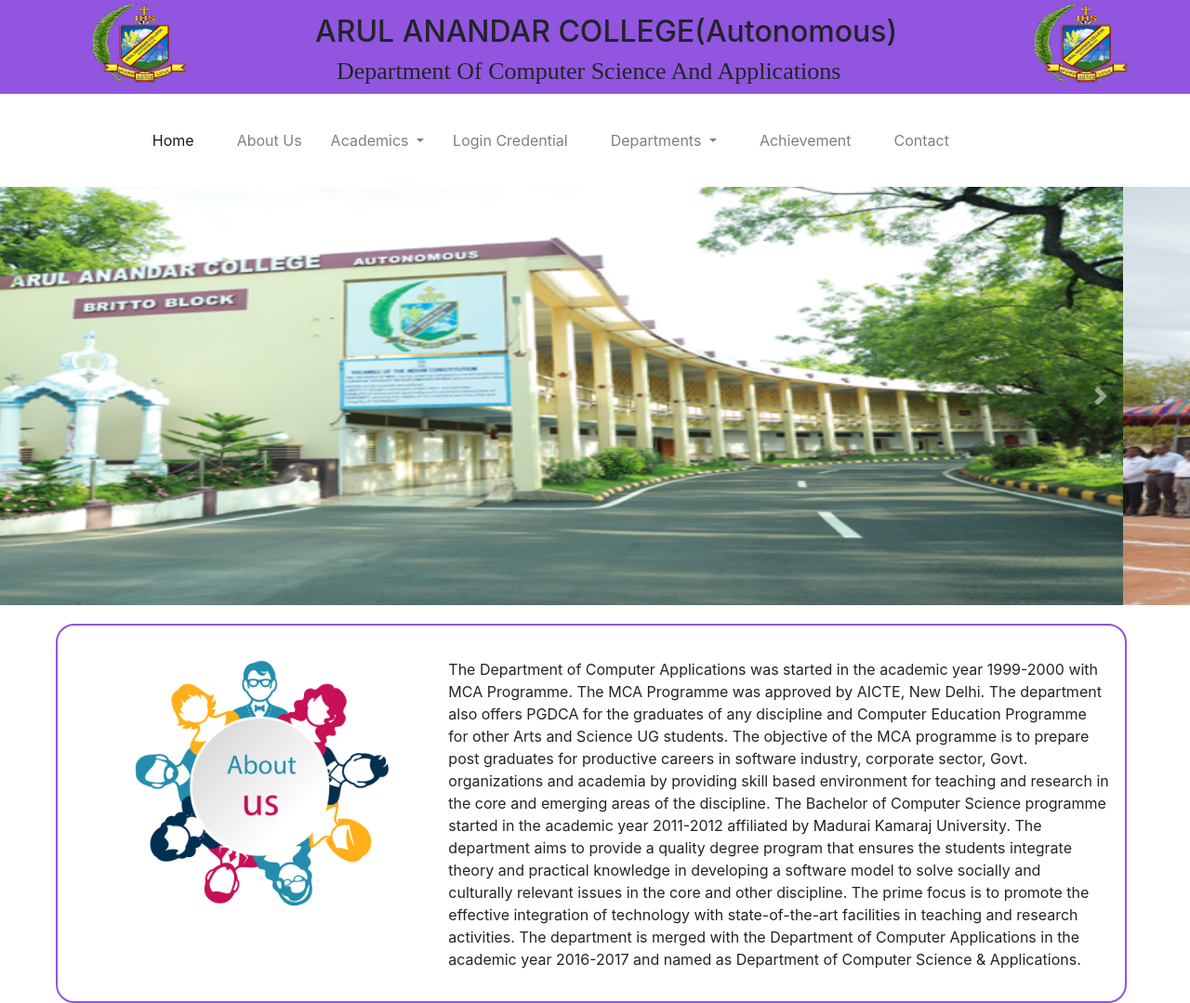
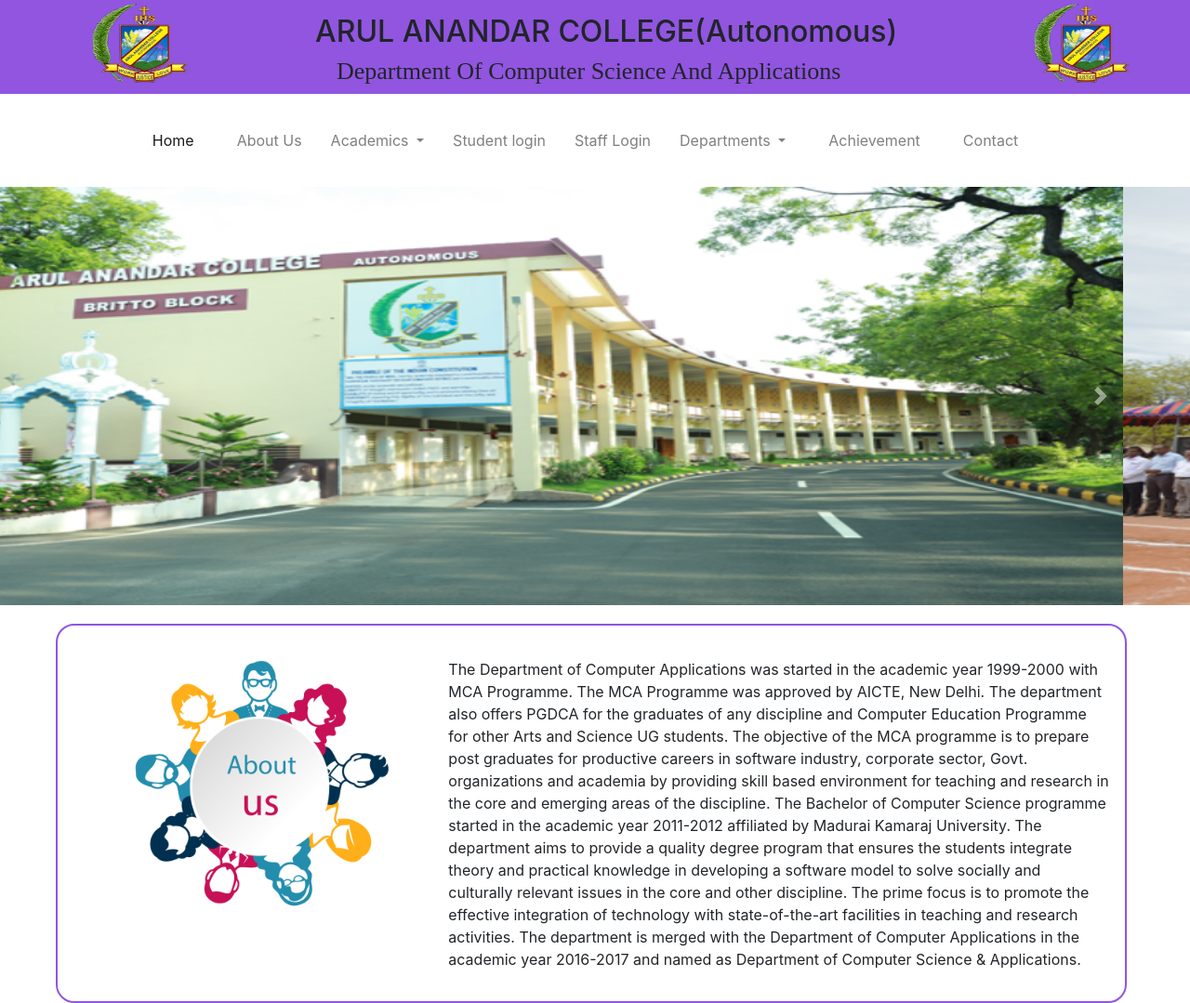
Before and after one commit to praveenmuthupandian/Department_web, a plain HTML site: page index.html in a window 1280 px wide. Shown: the top 1079 px of the page at 93% size. Drawn offline with nearby package versions, Linux system fonts and the light colour scheme.

Commit message:
login changes

```diff
--- a/index.html
+++ b/index.html
@@ -49,11 +49,11 @@
             </div>
           </li>
           <li class="nav-item menu-item">
-            <a class="nav-link" href="./login.html">Login Credential</a>
+            <a class="nav-link" href="./Student login.html">Student login</a>
           </li>
-          <!-- <li class="nav-item">
+          <li class="nav-item">
             <a class="nav-link" href="./login.html">Staff Login</a>
-          </li> -->
+          </li>
           <li class="nav-item dropdown menu-item">
             <a class="nav-link dropdown-toggle" href="#" role="button" data-toggle="dropdown" aria-expanded="false">
               Departments
```
